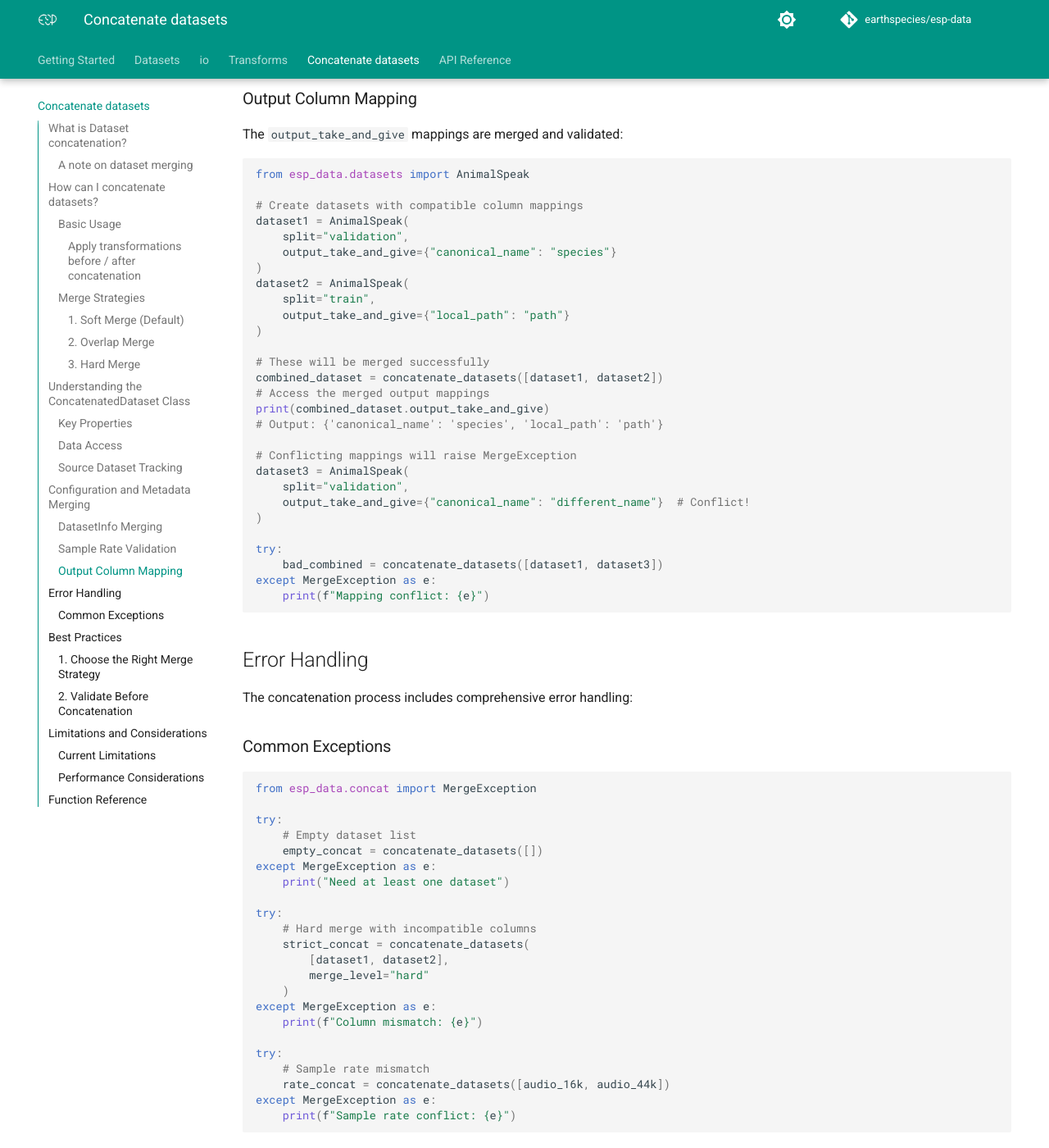
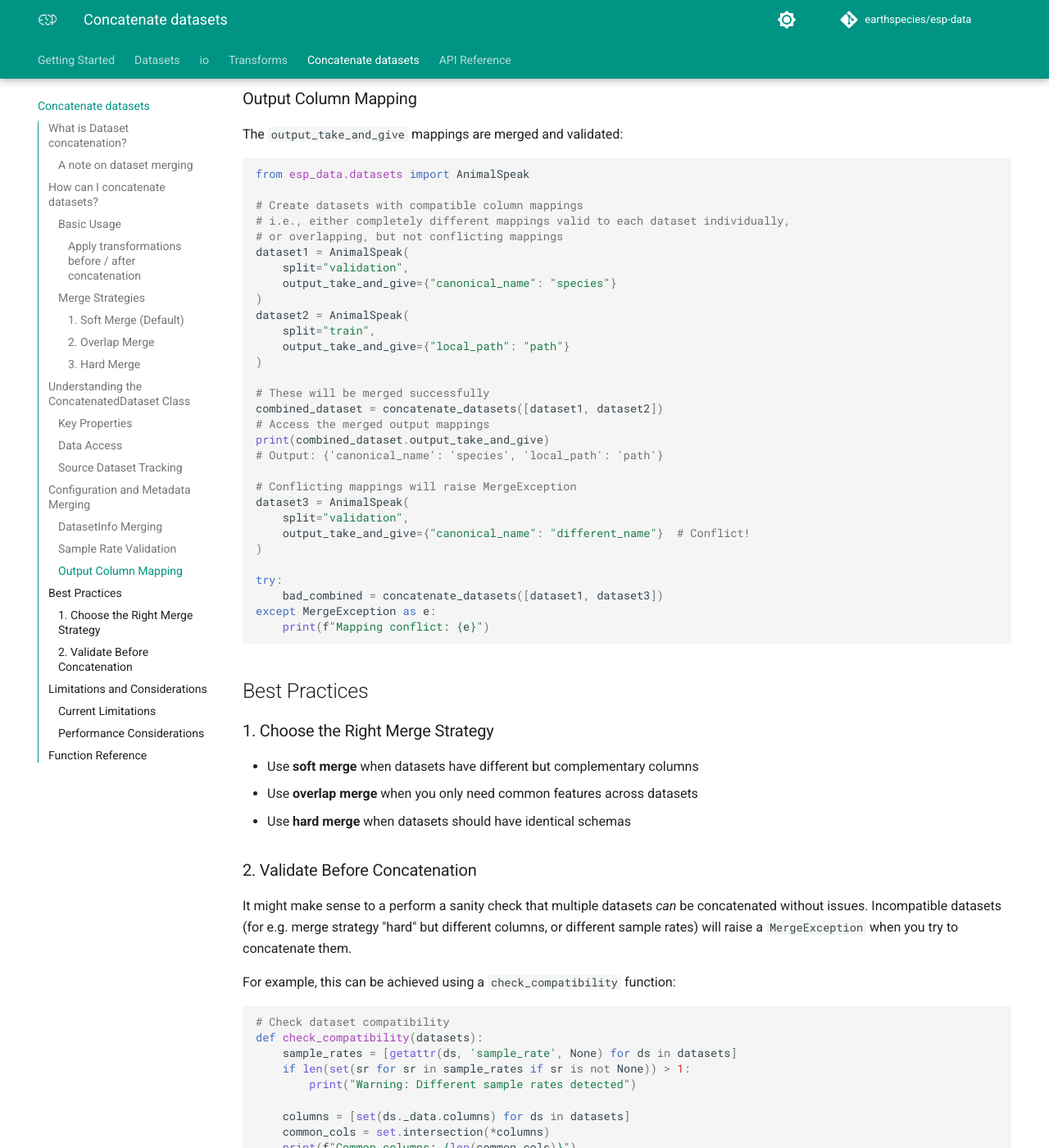
Before and after one commit to earthspecies/alp-data, an MkDocs documentation site: the page built from docs/concatenate.md, in a window 1280 px wide and 1400 px high, scrolled down 5103 px. Shown: the whole window at 82% size. Built offline with MkDocs 1.6.1 and Material for MkDocs 9.7.7, drawn with Linux system fonts in a browser that asks for light colours; comment, search, counter and statistics services are not loaded; the version menu is left out.

Commit message:
Small change

````diff
--- a/docs/concatenate.md
+++ b/docs/concatenate.md
@@ -238,6 +238,8 @@ The `output_take_and_give` mappings are merged and validated:
 from esp_data.datasets import AnimalSpeak
 
 # Create datasets with compatible column mappings
+# i.e., either completely different mappings valid to each dataset individually,
+# or overlapping, but not conflicting mappings
 dataset1 = AnimalSpeak(
     split="validation",
     output_take_and_give={"canonical_name": "species"}
@@ -265,37 +267,6 @@ except MergeException as e:
     print(f"Mapping conflict: {e}")
 ```
 
-## Error Handling
-
-The concatenation process includes comprehensive error handling:
-
-### Common Exceptions
-
-```python
-from esp_data.concat import MergeException
-
-try:
-    # Empty dataset list
-    empty_concat = concatenate_datasets([])
-except MergeException as e:
-    print("Need at least one dataset")
-
-try:
-    # Hard merge with incompatible columns
-    strict_concat = concatenate_datasets(
-        [dataset1, dataset2],
-        merge_level="hard"
-    )
-except MergeException as e:
-    print(f"Column mismatch: {e}")
-
-try:
-    # Sample rate mismatch
-    rate_concat = concatenate_datasets([audio_16k, audio_44k])
-except MergeException as e:
-    print(f"Sample rate conflict: {e}")
-```
-
 ## Best Practices
 
 ### 1. Choose the Right Merge Strategy
@@ -305,6 +276,12 @@ except MergeException as e:
 - Use **hard merge** when datasets should have identical schemas
 
 ### 2. Validate Before Concatenation
+It might make sense to a perform a sanity check that multiple datasets *can* be
+concatenated without issues. Incompatible datasets (for e.g. merge strategy "hard"
+but different columns, or different sample rates) will raise a `MergeException`
+when you try to concatenate them.
+
+For example, this can be achieved using a `check_compatibility` function:
 
 ```python
 # Check dataset compatibility
````
